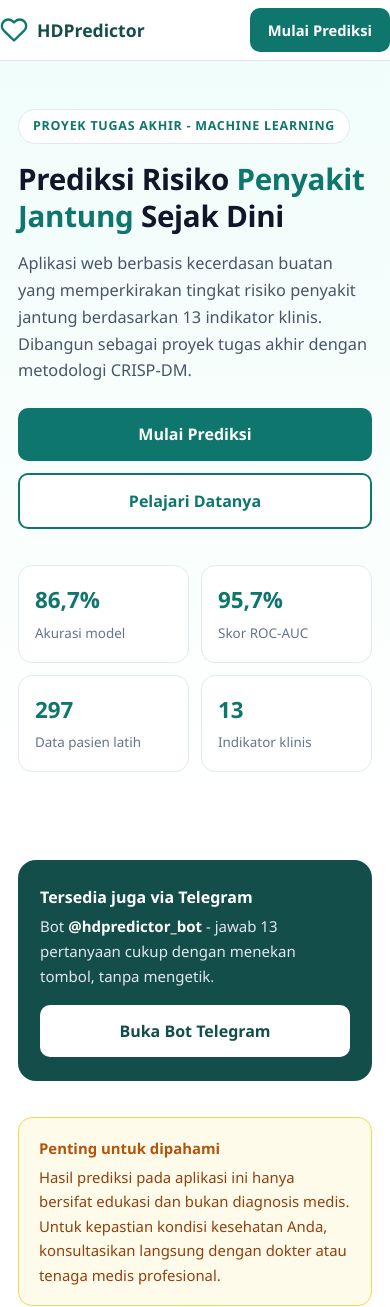
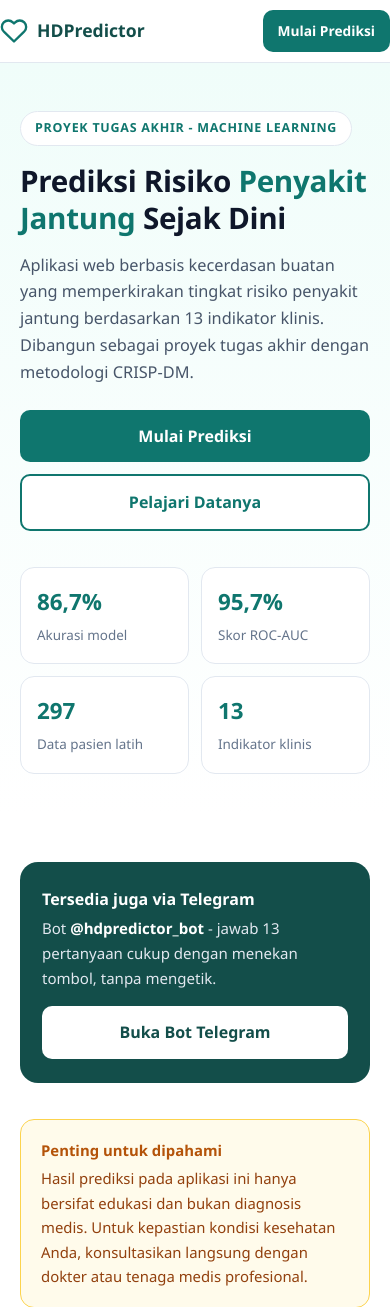
Before and after one commit to dandienter/heart-disease-predictor, a Flask app: page / in a window 390 px wide. Shown: the top 1307 px of the page. Run offline with Flask 3, Linux system fonts and the light colour scheme; parts of the project's set-up code (start-up, migrations or seed data) failed here and were passed over.

Commit message:
Header mobile: lebih lega kiri-kanan, tombol nav lebih ramping

```diff
--- a/templates/index.html
+++ b/templates/index.html
@@ -18,10 +18,10 @@
 html{scroll-behavior:smooth;-webkit-text-size-adjust:100%}
 body{font-family:"Segoe UI",system-ui,-apple-system,Roboto,"Helvetica Neue",Arial,sans-serif;color:var(--slate-900);background:#fff;line-height:1.65;font-size:16px}
 a{color:inherit}
-.wrap{max-width:1120px;margin:0 auto;padding:0 18px}
+.wrap{max-width:1120px;margin:0 auto;padding:0 20px}
 /* header */
 header{position:sticky;top:0;z-index:50;background:rgba(255,255,255,.96);backdrop-filter:blur(8px);border-bottom:1px solid var(--slate-200)}
-.nav{display:flex;align-items:center;justify-content:space-between;min-height:60px;padding:8px 0}
+.nav{display:flex;align-items:center;justify-content:space-between;gap:12px;min-height:60px;padding:10px 0}
 .brand{display:flex;align-items:center;gap:9px;text-decoration:none;font-weight:700;font-size:1.1rem;color:var(--teal-900)}
 .brand svg{width:28px;height:28px;flex:none}
 .nav-links{display:none}
@@ -30,7 +30,7 @@ header{position:sticky;top:0;z-index:50;background:rgba(255,255,255,.96);backdro
 .btn-primary:hover{background:var(--teal-900)}
 .btn-outline{background:#fff;color:var(--teal-700);border:2px solid var(--teal-700)}
 .btn-outline:hover{background:var(--teal-50)}
-.btn-nav{padding:10px 18px;font-size:.92rem;min-height:44px}
+.btn-nav{padding:9px 15px;font-size:.86rem;min-height:42px;white-space:nowrap;flex:none}
 /* hero */
 .hero{background:linear-gradient(180deg,var(--teal-50) 0%,#fff 100%);padding:48px 0 40px}
 .eyebrow{display:inline-block;background:#fff;border:1px solid var(--slate-200);color:var(--teal-700);font-weight:600;font-size:.78rem;letter-spacing:.06em;text-transform:uppercase;padding:6px 14px;border-radius:999px;margin-bottom:16px}
```
